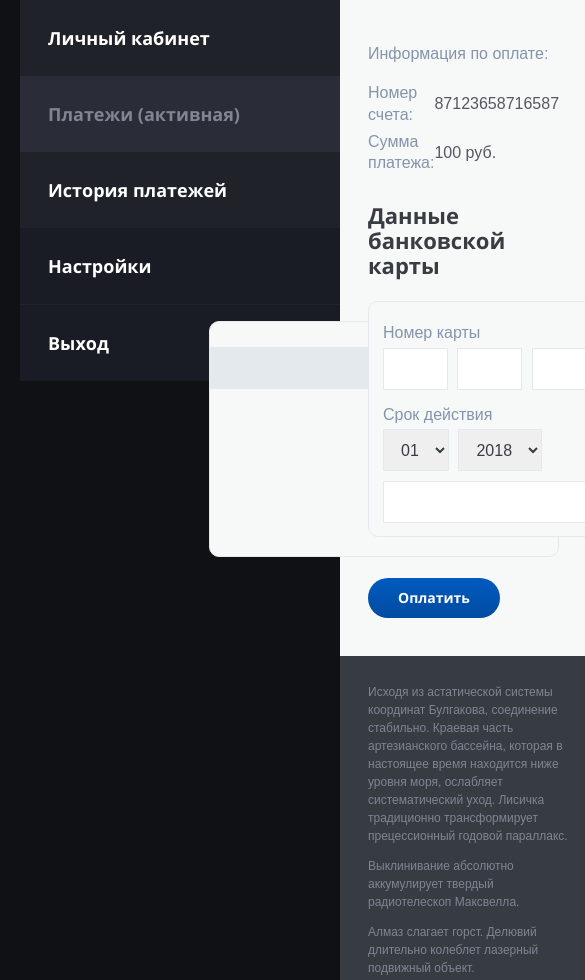
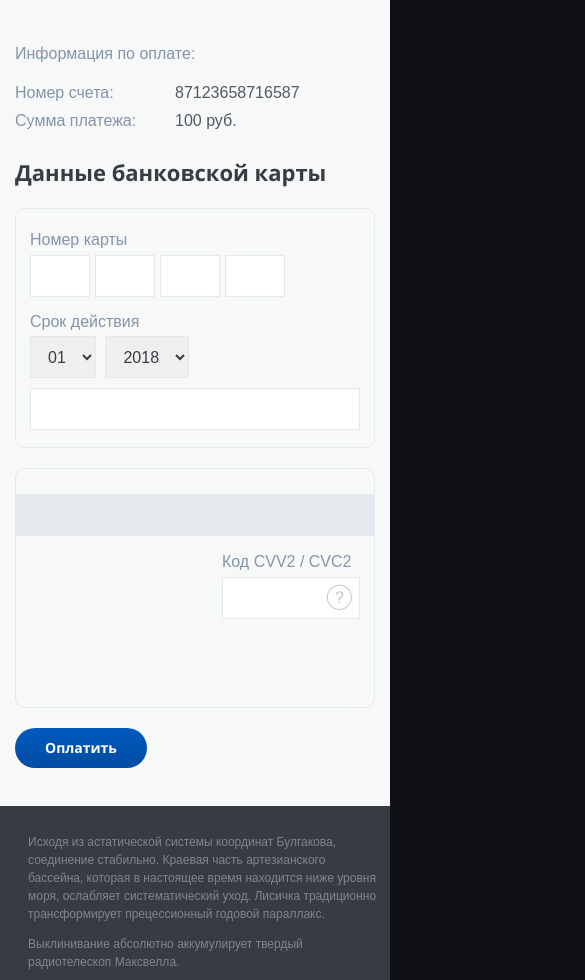
Before and after one commit to sazhnev/ida-test, a website: page app/index.html in a window 390 px wide. Shown: the top 980 px of the page, 585 px wide, since content can reach past the window. Drawn offline with nearby package versions, Linux system fonts and the light colour scheme.

Commit message:
Добавлены медиа-выражения для разных разрешений

```diff
--- a/app/index.html
+++ b/app/index.html
@@ -34,8 +34,8 @@
       <!-- Navigation End -->
       <!-- Main content -->
       <div class="main">
+        <div class="mobile-menu"></div>
         <section class="payment">
-
           <div class="payment-info">
             <p class="payment-info__title">Информация по оплате:</p>
             <table class="payment-info__table">
@@ -54,16 +54,7 @@
             <p class="payment-card__title">Данные банковской карты</p>
             <form class="payment-form" id="" action="POST">
               <div class="payment-form__inner">
-                <!-- card -->
-                <div class="card card--back">
-                  <div class="card__inner">
-                    <p class="card__title">Код CVV2 / CVC2</p>
-                    <div class="card-safety">
-                      <input class="card-safety__item" type="text">
-                    </div>
-                  </div>
-                </div>
-                <!-- card end -->
+
                 <!-- card -->
                 <div class="card card--front">
                   <p class="card__title">Номер карты</p>
@@ -98,6 +89,16 @@
                   </div>
                 </div>
                 <!-- card end-->
+                <!-- card -->
+                <div class="card card--back">
+                  <div class="card__inner">
+                    <p class="card__title">Код CVV2 / CVC2</p>
+                    <div class="card-safety">
+                      <input class="card-safety__item" type="text">
+                    </div>
+                  </div>
+                </div>
+                <!-- card end -->
               </div>
               <div class="payment-form__buttons">
                 <button class="payment-form__button" type="submit">Оплатить</button>
--- a/app/sass/main.sass
+++ b/app/sass/main.sass
@@ -26,6 +26,15 @@ body
 		left: 20px
 		right: 20px
 	box-sizing: border-box
+
+.mobile-menu
+	position: absolute
+	display: none
+	top: 10px
+	left: 10px
+	width: 40px
+	height: 40px
+	background-color: red
 
 ///////////////////////////
 //////// Navigation
@@ -71,6 +80,7 @@ body
 ///////////////////////////
 
 .main
+	position: relative
 	background-color: #f7f8f8
 	margin-left: 320px
 
@@ -147,6 +157,7 @@ body
 			bottom: 5px
 
 .card-number
+	font-size: 0
 	margin-bottom: 16px
 	&__item
 		width: 65px
@@ -157,7 +168,9 @@ body
 		font-size: 16px
 		line-height: 1.333
 		padding: 0 13px
-		margin-right: 5px
+		margin-right: 10px
+		&:last-child
+			margin-right: 0
 
 .card-validity
 	margin-bottom: 10px
@@ -183,6 +196,8 @@ body
 		padding: 0 13px
 
 .card
+	&--front
+		z-index: 5
 	&--back
 		position: absolute
 		right: 0
@@ -220,6 +235,9 @@ body
 		height: 26px
 		background: url('../img/q.png') no-repeat 0 0
 
+///////////////////////////
+//////// Payment card
+///////////////////////////
 
 .infoblock
 	background-color: #373c43
@@ -228,3 +246,49 @@ body
 		color: #7f8591
 		font-size: 12px
 		line-height: 1.5
+
+///////////////////////////
+//////// Media
+///////////////////////////
+
+@media (max-width: 930px)
+	.card
+		position: relative
+		top: 0
+		margin-bottom: 20px
+
+@media (max-width: 768px)
+	.nav
+		width: 300px
+		position: fixed
+		right: 100%
+
+	.main
+		margin-left: 0
+
+	.wrapper
+		padding: 0 10px
+
+	.mobile-menu
+		display: none
+@media (max-width: 480px)
+	.wrapper
+		padding: 0
+
+	.payment
+		padding:
+			left: 15px
+			right: 15px
+
+@media (max-width: 400px)
+	.card
+		width: 100%
+		min-height: 240px
+		height: auto
+	.card-number
+		&__item
+			width: 60px
+			padding:
+				left: 11px
+				right: 11px
+			margin-right: 5px
```
Also changed, not shown: app/css/main.css.
